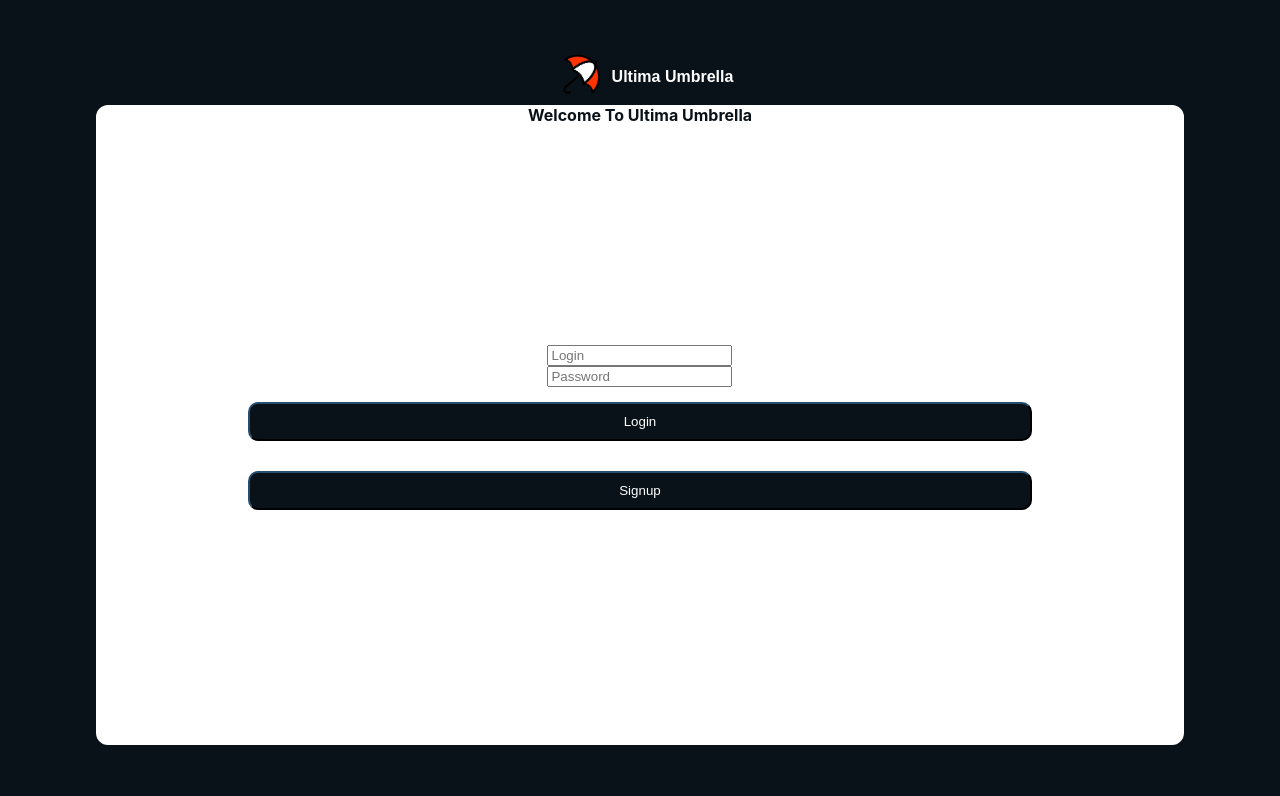
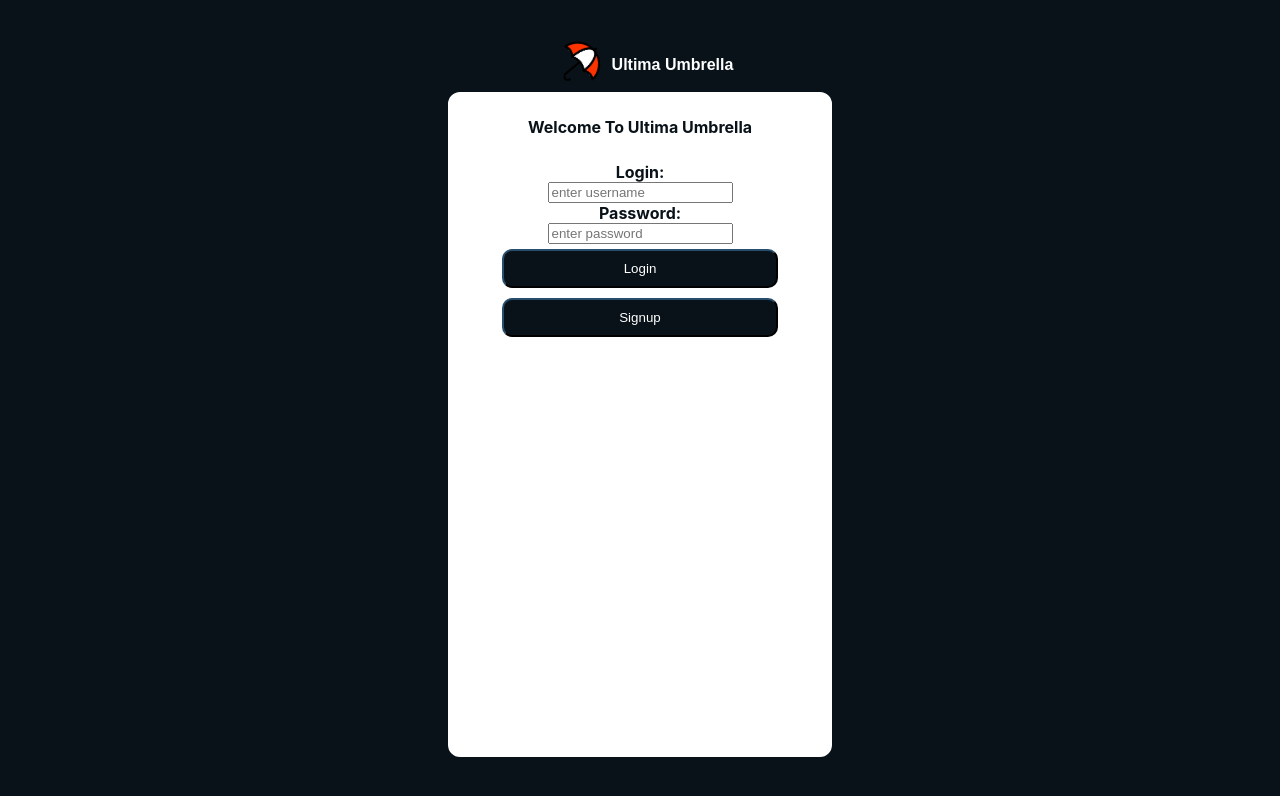
Before and after one commit to andimalfresh/ultimaUmbrella-FrontEnd-React, a React (Create React App) app: page / in a window 1280 px wide. Shown: the top 796 px of the page. Built offline with nearby package versions, Linux system fonts and the light colour scheme.

Commit message:
More Styling Layout

```diff
--- a/src/App.css
+++ b/src/App.css
@@ -9,6 +9,14 @@
   align-items: center;
   flex-direction: column;
 }
+ul {
+  list-style-type: none;
+  margin-block-start: 0em;
+  margin-block-end: 0em;
+  margin-inline-start: 0px;
+  margin-inline-end: 0px;
+  padding-inline-start: 0px;
+}
 .title {
   font-family: Arial, Helvetica, sans-serif;
   font-size: 2.5;
@@ -16,6 +24,13 @@
   display:flex;
   align-items: center;
   flex-direction: row;
+}
+form label{
+  text-align: left;
+}
+.loginform input{
+  margin-top: 50px;
+  margin-bottom:50px;
 }
 .umbrella {
   width: 45px;
@@ -45,6 +60,7 @@
   color: #091219;
   font-weight: bolder;
   border-radius: 15px;
+  padding-top: 25px;
 }
 form {
   display:flex;
@@ -54,9 +70,10 @@ form {
   flex-direction: column;
 }
 .contentDiv {
+  padding-top: 25px;
   display: flex;
-  justify-content: center;
-  align-items: center;
+  /* justify-content: center; */
+  /* align-items: center; */
   flex-direction: column;
   width: 80%;
   height:100%;
@@ -64,32 +81,17 @@ form {
 button {
   width: 90%;
   padding: 10px;
-  margin-top:15px;
-  margin-bottom:15px;
-  /* margin: 10px; */
+  margin-top:5px;
+  margin-bottom:5px;
   background-color: #091219;
   color: white;
   border-radius: 10px;
   border-color: #091219;
 }
-/* .buttonColumn button {
-  width:100%;
-  padding: 10px;
-  margin: 10px;
-  background-color: #091219;
-  color: white;
-  border-radius: 10px;
-  border-color: #091219;
-} */
 .buttonRow {
   width:100%;
-}
-.buttonColumn {
-  display:flex;
-  flex-direction: column;
-  align-items: center;
-  width:100%;
-  height:100%;
+  align-items: flex-end;
+  justify-content: flex-end;
 }
 button:hover {
   background-color: white;
@@ -112,3 +114,16 @@ a:link, a:visited {
   background-color:white;
   color: #091219;
 }
+.itemQuantity {
+  width: 20px;
+  margin-left:30px;
+}
+.orderList li {
+  margin: 10px;
+  text-align: left;
+}
+@media only screen and (min-width: 767px) {
+  .componentContainer {
+    width:30%
+  }
+}
--- a/src/components/Addaccount.js
+++ b/src/components/Addaccount.js
@@ -6,9 +6,6 @@ const Addaccount  = props => {
 return (
     <div className="componentContainer">
         Add Account
-        <div className="navMenu">
-          NavMenu
-        </div>
         <div className="contentDiv">
             <select>
                 <option value="volvo">Select a Distributor</option>
@@ -18,7 +15,6 @@ return (
                                     <button>Add Account</button>
             </div>
         </div>
-
     </div>
     )
 
--- a/src/components/Addproducts.js
+++ b/src/components/Addproducts.js
@@ -6,9 +6,6 @@ const Addproducts  = props => {
 return (
     <div className="componentContainer">
         Add Products
-        <div className="navMenu">
-          NavMenu
-        </div>
         <div className="contentDiv">
         <form>
             <label>name</label>
--- a/src/components/Login.js
+++ b/src/components/Login.js
@@ -7,9 +7,11 @@ return (
         <div className="componentContainer">
             Welcome To Ultima Umbrella
             <div className="contentDiv">
-                <form>
-                    <input name="login" placeholder="Login"/>
-                    <input name="password" placeholder="Password"/>
+                <form className="loginForm">
+                    <label>Login:</label>
+                    <input name="login" placeholder="enter username"/>
+                    <label>Password:</label>
+                    <input name="password" placeholder="enter password"/>
                 </form>
                 <div className="buttonRow">
                         <Link to={"/mainpage"}><button>Login</button></Link>
--- a/src/components/Mainpage.js
+++ b/src/components/Mainpage.js
@@ -5,15 +5,15 @@ const Mainpage  = props => {
 
 return (
     <div className="componentContainer">
-        <div className="navMenu">
-          NavMenu
-        </div>
+            Select Option Below
         <div className="contentDiv">
-            <Link to={"/orderform"}><button>Make Order</button></Link>
-            <Link to={"/addproducts"}><button>Add Account</button></Link>
-            <Link to={"/addproducts"}><button>Add Products</button></Link>
-            <Link to={"/signup"}><button>Edit Info</button></Link>
-            <Link to={"/filterproducts"}><button>Filter Products</button></Link>
+            <div className="buttonRow">
+                <Link to={"/orderform"}><button>Make Order</button></Link>
+                <Link to={"/addaccount"}><button>Add Account</button></Link>
+                <Link to={"/addproducts"}><button>Add Products</button></Link>
+                <Link to={"/signup"}><button>Edit Info</button></Link>
+                <Link to={"/filterproducts"}><button>Filter Products</button></Link>
+            </div>
         </div>
     </div>
     )
--- a/src/components/Orderconfirmform.js
+++ b/src/components/Orderconfirmform.js
@@ -5,14 +5,13 @@ const Orderconfirm  = props => {
 
 return (
     <div className="componentContainer">
-    Order Confirm
-    <form>
-        <input name="login" placeholder="Login"/>
-        <input name="password" placeholder="Password"/>
-        <div className="buttonRow">
-                <Link to={"/thankyou"}><button>Place Order</button></Link>
+        Please Confirm your Order
+        <div className="contentDiv">
+            <div className="buttonRow">
+                    <Link to={"/orderform"}><button>Go Back</button></Link>
+                    <Link to={"/thankyou"}><button>Place Order</button></Link>
+            </div>
         </div>
-    </form>
     </div>
     )
 
--- a/src/components/Orderform.js
+++ b/src/components/Orderform.js
@@ -7,10 +7,48 @@ return (
         <div className="componentContainer">
                 Order Form
             <div className="contentDiv">
-                <form>
-                    <input name="login" placeholder="Login"/>
-                    <input name="password" placeholder="Password"/>
-                </form>
+                 <ul className="orderList">
+                     <li>
+                         <div className="orderItem">
+                            Order Item
+                         </div>
+                         <div className="orderInput">
+                            Quantity :<input className="itemQuantity" />
+                        </div>
+                    </li>
+                    <li>
+                         <div className="orderItem">
+                            Order Item
+                         </div>
+                         <div className="orderInput">
+                            Quantity :<input className="itemQuantity" />
+                        </div>
+                    </li>
+                    <li>
+                         <div className="orderItem">
+                            Order Item
+                         </div>
+                         <div className="orderInput">
+                            Quantity :<input className="itemQuantity" />
+                        </div>
+                    </li>
+                    <li>
+                         <div className="orderItem">
+                            Order Item
+                         </div>
+                         <div className="orderInput">
+                            Quantity :<input className="itemQuantity" />
+                        </div>
+                    </li>
+                    <li>
+                         <div className="orderItem">
+                            Order Item
+                         </div>
+                         <div className="orderInput">
+                            Quantity :<input className="itemQuantity" />
+                        </div>
+                    </li>
+                 </ul>
                 <div className="buttonRow">
                         <Link to={"/mainpage"}><button>Main Page</button></Link>
                         <Link to={"/orderconfirmform"}><button>Make Order</button></Link>
--- a/src/components/Thankyou.js
+++ b/src/components/Thankyou.js
@@ -5,15 +5,12 @@ const Thankyou  = props => {
 
 return (
         <div className="componentContainer">
-        Thank You
-        <form>
-            <input name="login" placeholder="Login"/>
-            <input name="password" placeholder="Password"/>
-            <div className="buttonRow">
-            <Link to={"/mainpage"}><button>Back to Main Page</button></Link>
-
+        Thank You for your Order
+            <div className="contentDiv">
+                <div className="buttonRow">
+                <Link to={"/mainpage"}><button>Back to Main Page</button></Link>
+                </div>
             </div>
-        </form>
         </div>
     )
 
```
